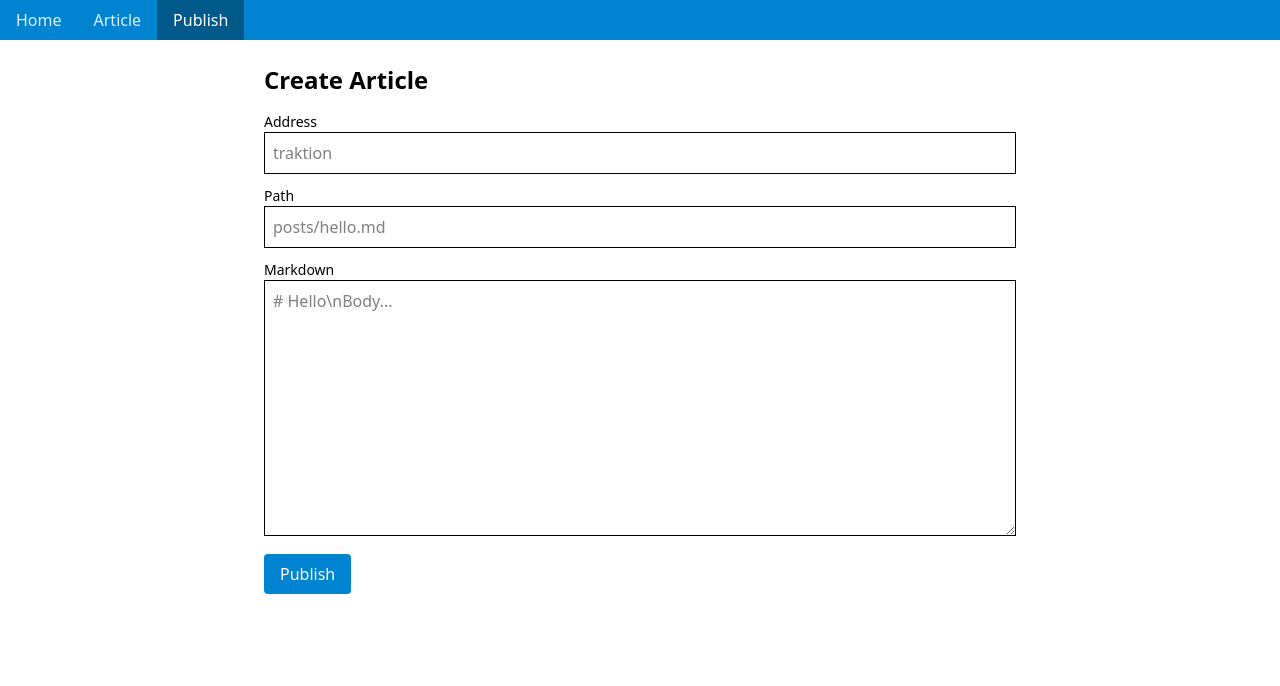
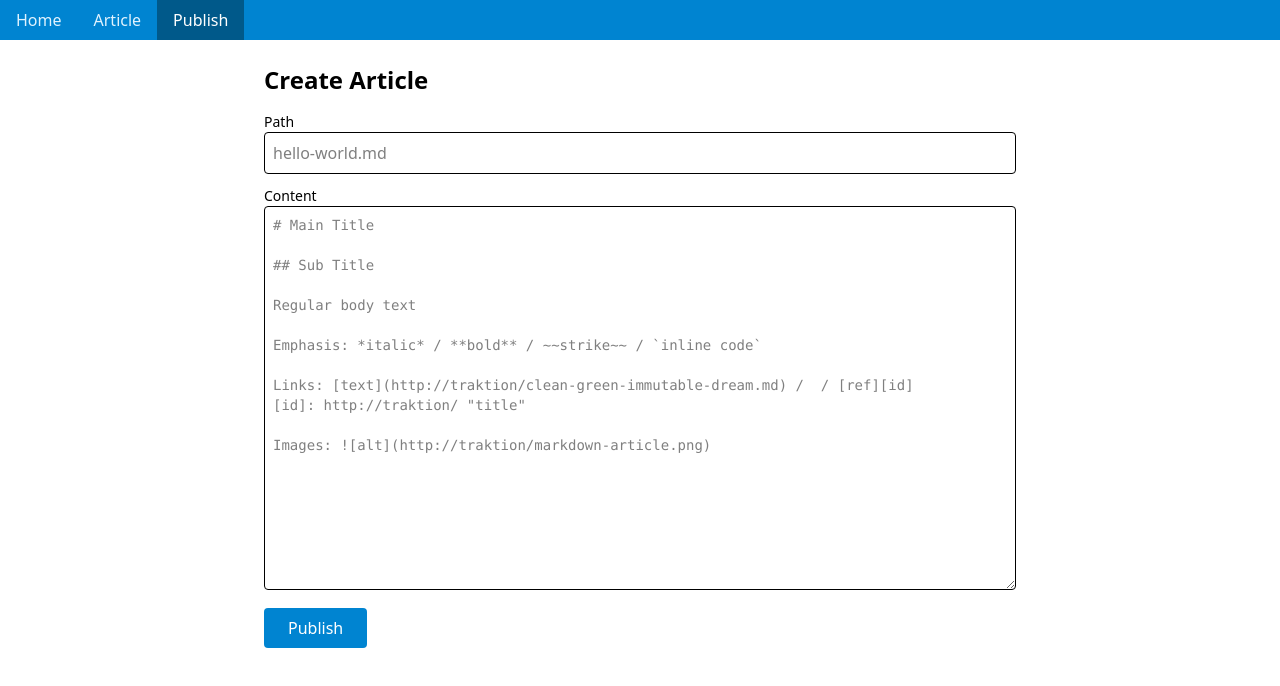
Before and after one commit to traktion/imim2, a SvelteKit app: page /1/create in a window 1280 px wide. Shown: the top 686 px of the page. Built offline with nearby package versions, Linux system fonts and the light colour scheme.

Commit message:
feat(create): implement name resolution and pointer update for article creation (closes #11); simplify form to Path+Content; bump version to 0.0.13; add spec file

```diff
--- a/package.json
+++ b/package.json
@@ -1,6 +1,6 @@
 {
 	"name": "imim2",
-	"version": "0.0.12",
+	"version": "0.0.13",
 	"private": true,
 	"scripts": {
 		"dev": "vite dev",
--- a/src/routes/[address]/create/+page.svelte
+++ b/src/routes/[address]/create/+page.svelte
@@ -1,27 +1,78 @@
 <script lang="ts">
-  import { onMount } from 'svelte';
   export let data: { address: string };
   let address = data?.address ?? '';
   let path = '';
   let content = '';
   let statusMsg = '';
 
+  const exampleContent = `# Main Title
+
+## Sub Title
+
+Regular body text
+
+Emphasis: *italic* / **bold** / ~~strike~~ / \`inline code\`
+
+Links: [text](http://traktion/clean-green-immutable-dream.md) /  / [ref][id]
+[id]: http://traktion/ "title"
+
+Images: ![alt](http://traktion/markdown-article.png)`;
+
   async function submit(e: Event) {
     e.preventDefault();
-    statusMsg = 'Uploading...';
+    statusMsg = 'Resolving blog name...';
     try {
+      // 1. Resolve name to immutable address
+      const pointerRes = await fetch(`/anttp-0/pointer/${address}`);
+      if (!pointerRes.ok) {
+        throw new Error(`Failed to resolve blog name (${pointerRes.status})`);
+      }
+      const pointerData = await pointerRes.json();
+      const immutableAddress = pointerData.content;
+      if (!immutableAddress) {
+        throw new Error('Could not find immutable address for this blog');
+      }
+
+      statusMsg = 'Uploading article...';
+      // 2. Upload article using immutable address
       const fd = new FormData();
       const file = new File([content], path || 'article.md', { type: 'text/markdown' });
       fd.append('file', file, file.name);
-      const res = await fetch(`/anttp-0/multipart/archive/${address}/${encodeURIComponent(path)}`, {
+
+      const uploadRes = await fetch(`/anttp-0/multipart/archive/${immutableAddress}/${encodeURIComponent(path)}`, {
         method: 'PUT',
+        headers: {
+          'x-store-type': 'disk'
+        },
         body: fd
       });
-      if (!res.ok) {
-        statusMsg = `Upload failed (${res.status})`;
-      } else {
-        statusMsg = 'Upload successful';
+
+      if (!uploadRes.ok) {
+        throw new Error(`Upload failed (${uploadRes.status})`);
       }
+
+      const uploadData = await uploadRes.json();
+      const updatedImmutableAddress = uploadData.address;
+
+      statusMsg = 'Updating blog pointer...';
+      // 3. Update pointer to the new immutable address
+      const updatePointerRes = await fetch(`/anttp-0/pointer/${address}`, {
+        method: 'PUT',
+        headers: {
+          'Content-Type': 'application/json',
+          'x-store-type': 'disk'
+        },
+        body: JSON.stringify({
+          content: updatedImmutableAddress,
+          name: address
+        })
+      });
+
+      if (!updatePointerRes.ok) {
+        throw new Error(`Failed to update blog pointer (${updatePointerRes.status})`);
+      }
+
+      statusMsg = 'Publish successful';
     } catch (err: any) {
       statusMsg = 'Error: ' + (err?.message || String(err));
     }
@@ -32,20 +83,18 @@
   <h1 class="text-2xl font-semibold">Create Article</h1>
   <form class="space-y-3" on:submit|preventDefault={submit}>
     <div>
-      <label class="block text-sm" for="address">Address</label>
-      <input id="address" class="border p-2 w-full" bind:value={address} placeholder="traktion" required />
+      <label class="block text-sm font-medium" for="path">Path</label>
+      <input id="path" class="border p-2 w-full rounded" bind:value={path} placeholder="hello-world.md" required />
     </div>
     <div>
-      <label class="block text-sm" for="path">Path</label>
-      <input id="path" class="border p-2 w-full" bind:value={path} placeholder="posts/hello.md" required />
+      <label class="block text-sm font-medium" for="content">Content</label>
+      <textarea id="content" class="border p-2 w-full h-96 rounded font-mono text-sm" bind:value={content} placeholder={exampleContent} required></textarea>
     </div>
-    <div>
-      <label class="block text-sm" for="markdown">Markdown</label>
-      <textarea id="markdown" class="border p-2 w-full h-64" bind:value={content} placeholder="# Hello\nBody..." required></textarea>
+    <div class="flex items-center space-x-4">
+      <button class="bg-sky-600 hover:bg-sky-700 text-white px-6 py-2 rounded font-medium transition-colors" type="submit">Publish</button>
+      {#if statusMsg}
+        <p class="text-sm {statusMsg.startsWith('Error') ? 'text-red-600' : 'text-slate-600'} font-medium">{statusMsg}</p>
+      {/if}
     </div>
-    <button class="bg-sky-600 text-white px-4 py-2 rounded" type="submit">Publish</button>
   </form>
-  {#if statusMsg}
-    <p class="text-sm">{statusMsg}</p>
-  {/if}
 </div>
```
Also changed, not shown: spec/00011_create_articles_in_existing_blogs_which_resolve_to_a_name.txt (added).
